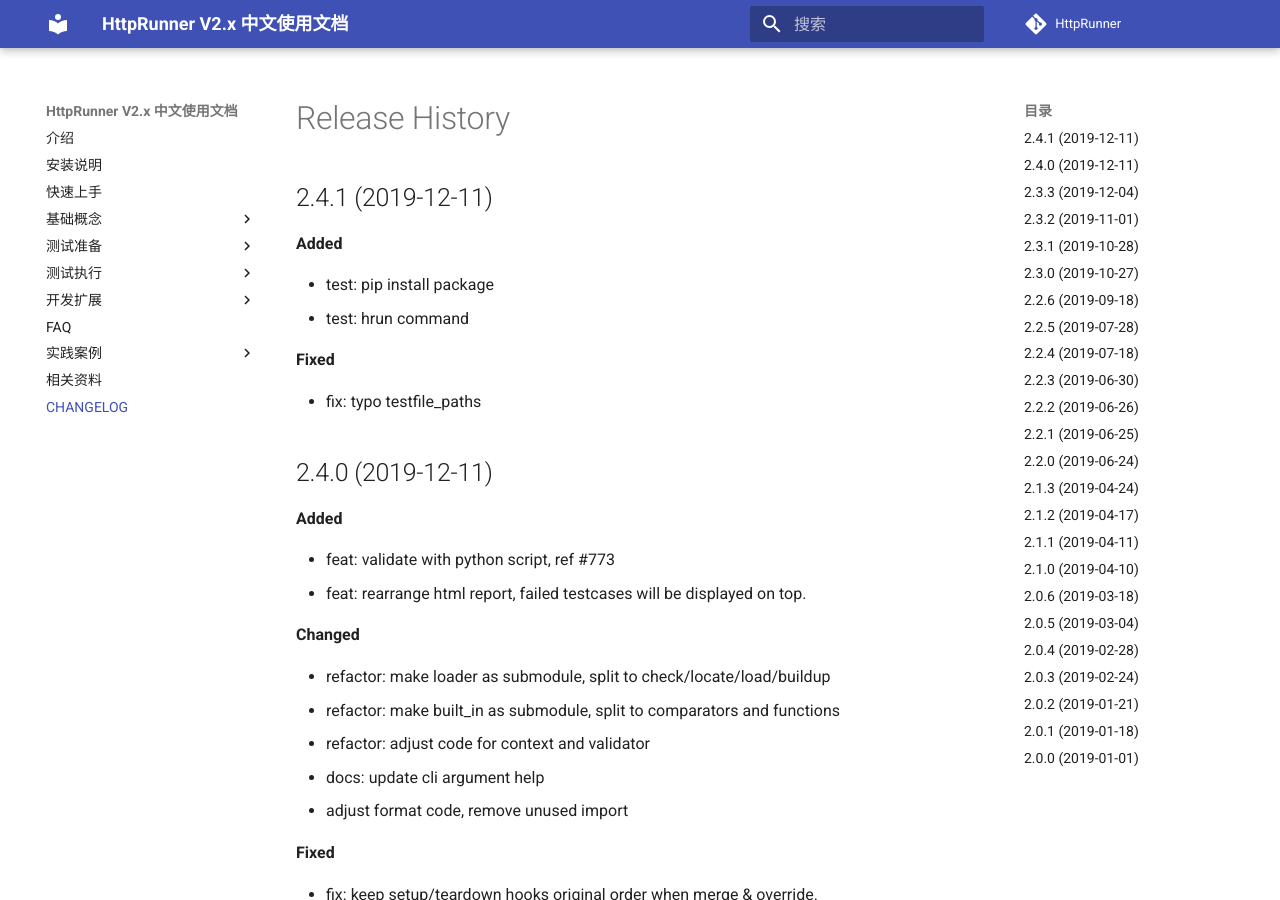
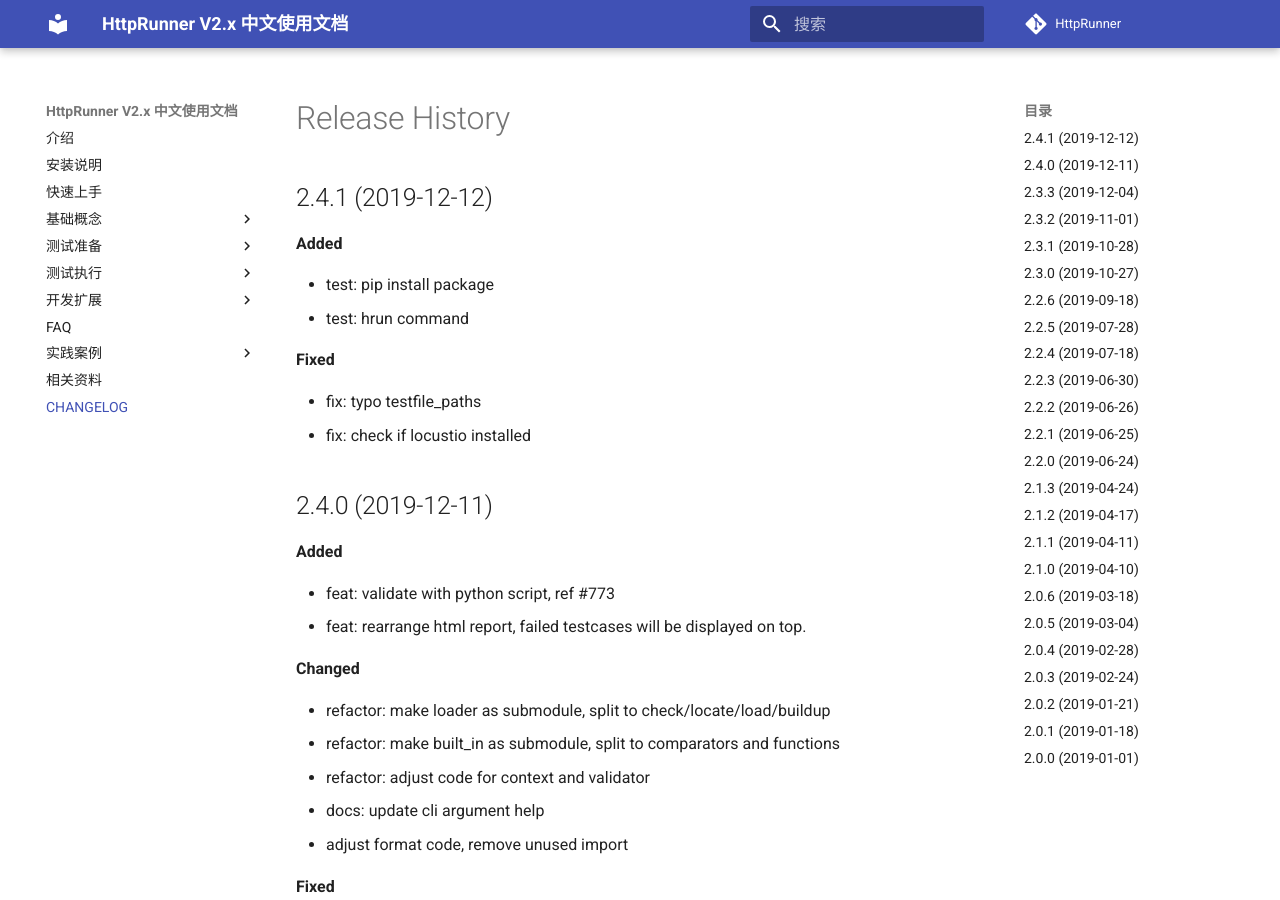
Before and after one commit to TanakitIntR/httprunner4, an MkDocs documentation site: the page built from docs/CHANGELOG.md, in a window 1280 px wide and 900 px high. Built offline with MkDocs 1.6.1 and Material for MkDocs 9.7.7, drawn with Linux system fonts in a browser that asks for light colours; comment, search, counter and statistics services are not loaded.

Commit message:
fix: check if locustio installed

```diff
--- a/docs/CHANGELOG.md
+++ b/docs/CHANGELOG.md
@@ -1,6 +1,6 @@
 # Release History
 
-## 2.4.1 (2019-12-11)
+## 2.4.1 (2019-12-12)
 
 **Added**
 
@@ -10,6 +10,7 @@
 **Fixed**
 
 - fix: typo testfile_paths
+- fix: check if locustio installed
 
 ## 2.4.0 (2019-12-11)
 
```
Also changed, not shown: 1 other file.
